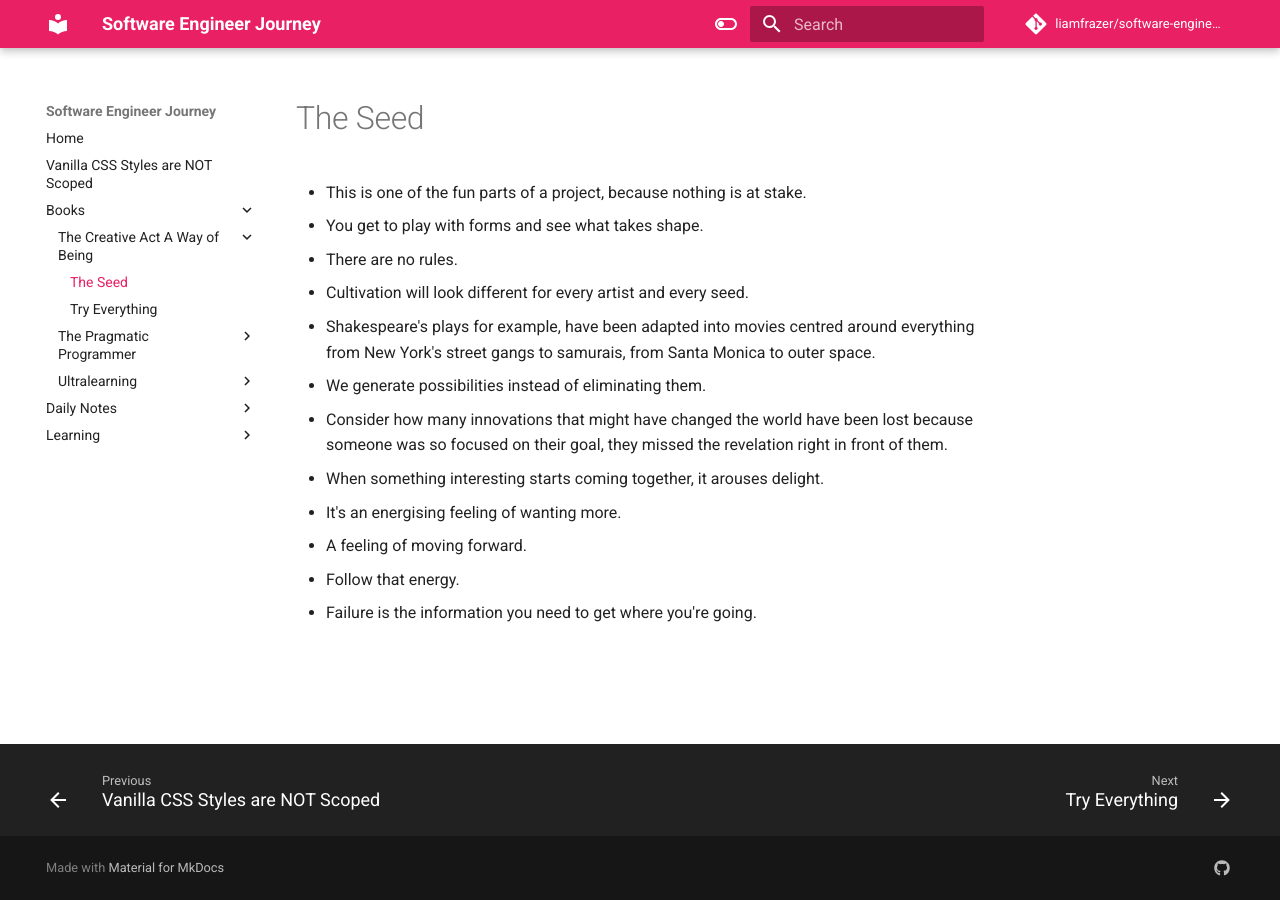
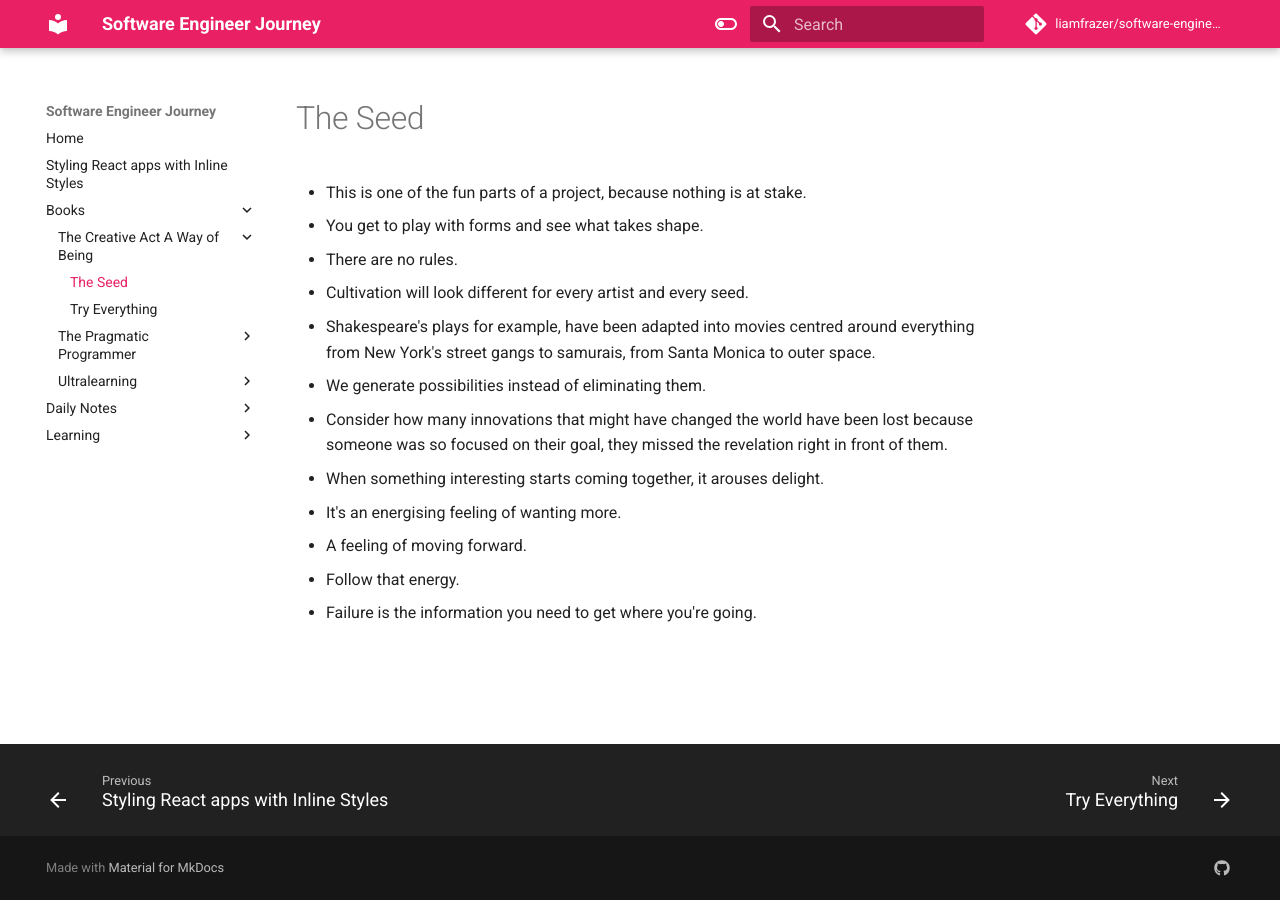
Before and after one commit to liamfrazer/software-engineer-journey, an MkDocs documentation site: the page built from docs/Books/The Creative Act - A Way of Being/The Seed.md, in a window 1280 px wide. Built offline with MkDocs 1.6.1 and Material for MkDocs 9.7.7, drawn with Linux system fonts in a browser that asks for light colours; comment, search, counter and statistics services are not loaded.

Commit message:
vault backup: 2023-12-28 09:09:54

```diff
--- /dev/null
+++ b/docs/Learning/The Complete React Guide/Vanilla CSS Styles are NOT Scoped.md
@@ -0,0 +1,11 @@
+---
+tags:
+  - react
+  - CSS
+  - components
+  - scope
+---
+# Vanilla CSS Styles are NOT Scoped
+* If CSS files are split across components, multiple files, then importing certain files, the CSS rules are not scoped to that component
+* Instead, you'll see that all the styles are injected into the Head section
+* They're applied globally to the page, not necessary a problem but something to keep in mind for the future
--- /dev/null
+++ b/docs/Styling React apps with Inline Styles.md
@@ -0,0 +1,9 @@
+---
+tags:
+  - react
+  - CSS
+  - inline
+  - styles
+---
+# Styling React apps with Inline Styles
+* Style
--- a/docs/Vanilla CSS Styles are NOT Scoped.md
+++ /dev/null
@@ -1,8 +0,0 @@
----
-tags:
-  - react
-  - CSS
-  - components
-  - scope
----
-# Vanilla CSS Styles are NOT Scoped
```
Also changed, not shown: docs/index.md (+1 -0 lines).
